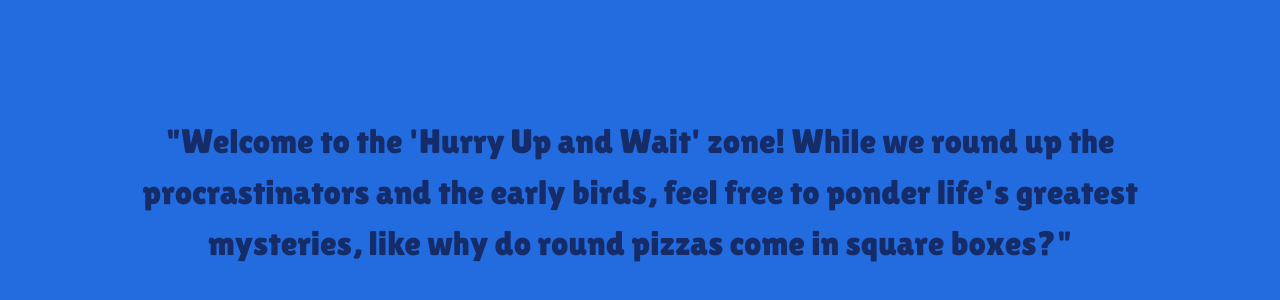
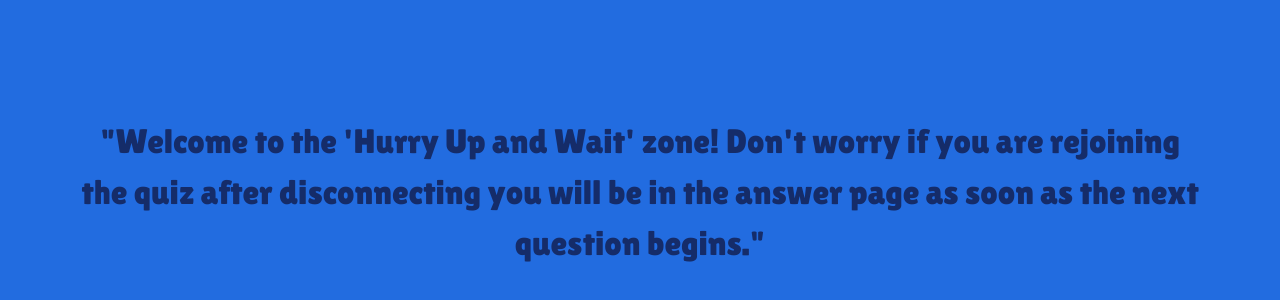
Before and after one commit to Dikesh3637/mind-sprint-frontend, a React (Vite) app: page /wait in a window 1280 px wide. Shown: the part 208-508 px from the top of the page. Built offline with nearby package versions, Linux system fonts and the light colour scheme; no server answers; the HTML template or start-up script is replaced by a standard one.

Commit message:
fixed relogin issues

```diff
--- a/src/App.tsx
+++ b/src/App.tsx
@@ -56,7 +56,7 @@ function App() {
   // Emit an event to the server
   socket.emit("hello", "world");
 
-  //connection using the inQuiz cookie
+  // connection using the inQuiz cookie
   const inQuiz = Cookies.get("inQuiz");
   socket.emit("connectToQuiz", { inQuiz });
 
--- a/src/client-socket.ts
+++ b/src/client-socket.ts
@@ -6,18 +6,18 @@ import { io } from "socket.io-client";
 //     ? "http://localhost:10000"
 //     : "https://mind-sprint-server.onrender.com";
 
-// const socket = io(`http://localhost:10000`);
-// export const adminNamespace = io(`http://localhost:10000/admin-dash`);
-// export const answerNamespace = io(`http://localhost:10000/answer`);
+const socket = io(`http://localhost:10000`);
+export const adminNamespace = io(`http://localhost:10000/admin-dash`);
+export const answerNamespace = io(`http://localhost:10000/answer`);
 
-const socket = io(`https://mind-sprint-server.onrender.com`);
-//
-export const adminNamespace = io(
-  `https://mind-sprint-server.onrender.com/admin-dash`
-);
-//
-export const answerNamespace = io(
-  `https://mind-sprint-server.onrender.com/answer`
-);
+// const socket = io(`https://mind-sprint-server.onrender.com`);
+// //
+// export const adminNamespace = io(
+//   `https://mind-sprint-server.onrender.com/admin-dash`
+// );
+// //
+// export const answerNamespace = io(
+//   `https://mind-sprint-server.onrender.com/answer`
+// );
 
 export default socket;
--- a/src/components/ParticipantsAnswerPage.tsx
+++ b/src/components/ParticipantsAnswerPage.tsx
@@ -20,11 +20,11 @@ export const ParticipantsAnswerPage = () => {
       navigate("/");
     });
 
-    if (Cookies.get("inQuiz") === "true") {
-      socket.emit("connectToQuiz", { inQuiz: "true" });
-    } else {
-      navigate("/join-screen");
-    }
+    // if (Cookies.get("inQuiz") === "true") {
+    //   socket.emit("connectToQuiz", { inQuiz: "true" });
+    // } else {
+    //   navigate("/join-screen");
+    // }
 
     socket.on("timerUpdate", (data) => {
       setTimerValue(data);
--- a/src/components/WaitingPage.tsx
+++ b/src/components/WaitingPage.tsx
@@ -6,15 +6,15 @@ import { useEffect } from "react";
 export const WaitingPage = () => {
   const navigate = useNavigate();
   useEffect(() => {
-    if (Cookies.get("inQuiz") === "true") {
-      socket.emit("connectToQuiz", { inQuiz: "true" });
+    // if (Cookies.get("inQuiz") === "true") {
+    //   socket.emit("connectToQuiz", { inQuiz: "true" });
+    // }
 
-      socket.on("cancel-quiz", () => {
-        console.log("quiz has been cancelled");
-        Cookies.set("inQuiz", "false");
-        navigate("/");
-      });
-    }
+    socket.on("cancel-quiz", () => {
+      console.log("quiz has been cancelled");
+      Cookies.set("inQuiz", "false");
+      navigate("/");
+    });
 
     socket.on("timerUpdate", () => {
       navigate("/answer");
@@ -27,15 +27,16 @@ export const WaitingPage = () => {
     return () => {
       socket.off("cancel-quiz");
       socket.off("start-quiz");
+      socket.off("timerUpdate");
     };
   }, []);
 
   return (
     <div className="flex justify-center items-center bg-[#226ce0] text-center sm:text-[2.125rem] text-[1.2rem] text-[#152c69] h-screen w-screen p-[5rem] font-font-4 ">
       <p>
-        "Welcome to the 'Hurry Up and Wait' zone! While we round up the
-        procrastinators and the early birds, feel free to ponder life's greatest
-        mysteries, like why do round pizzas come in square boxes?"
+        "Welcome to the 'Hurry Up and Wait' zone! Don't worry if you are
+        rejoining the quiz after disconnecting you will be in the answer page as
+        soon as the next question begins."
       </p>
     </div>
   );
```
